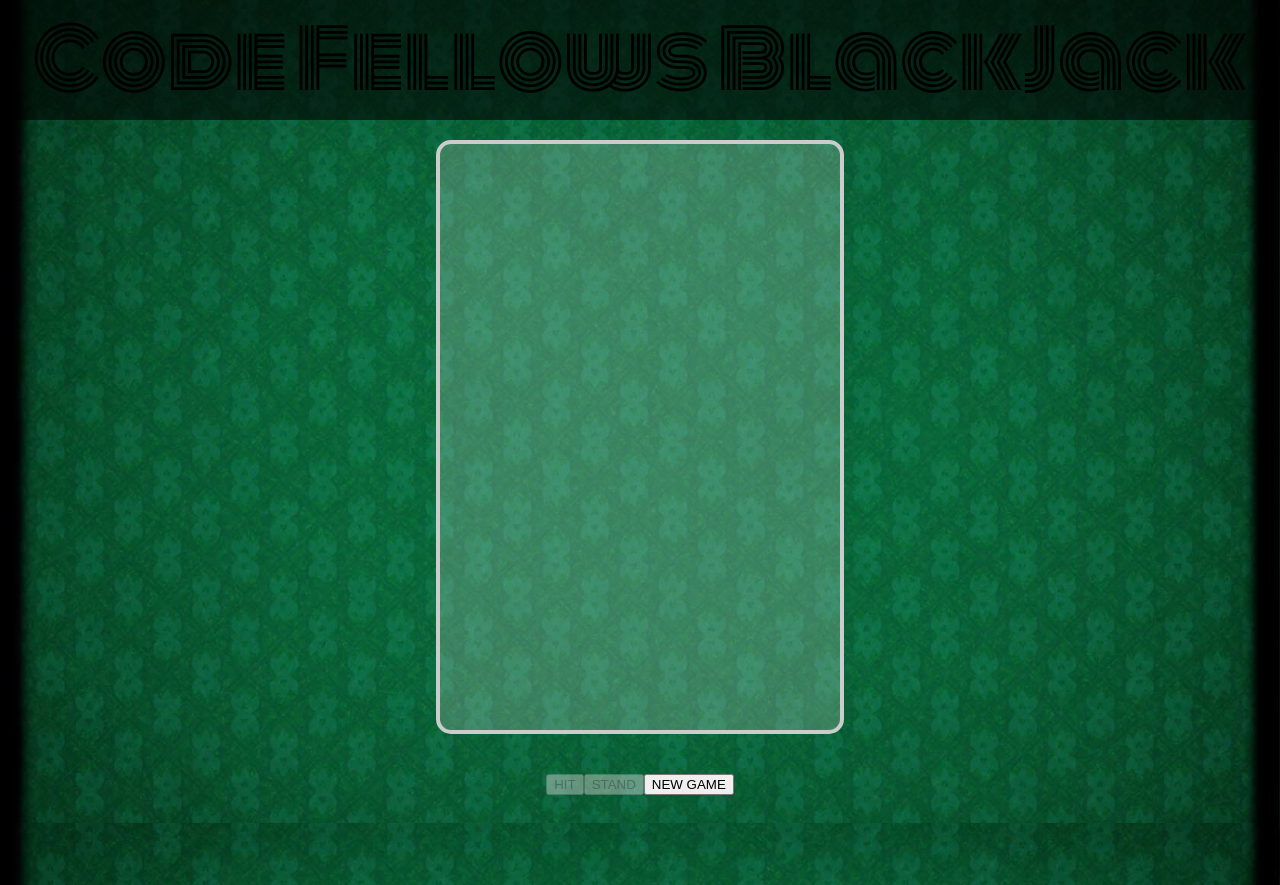
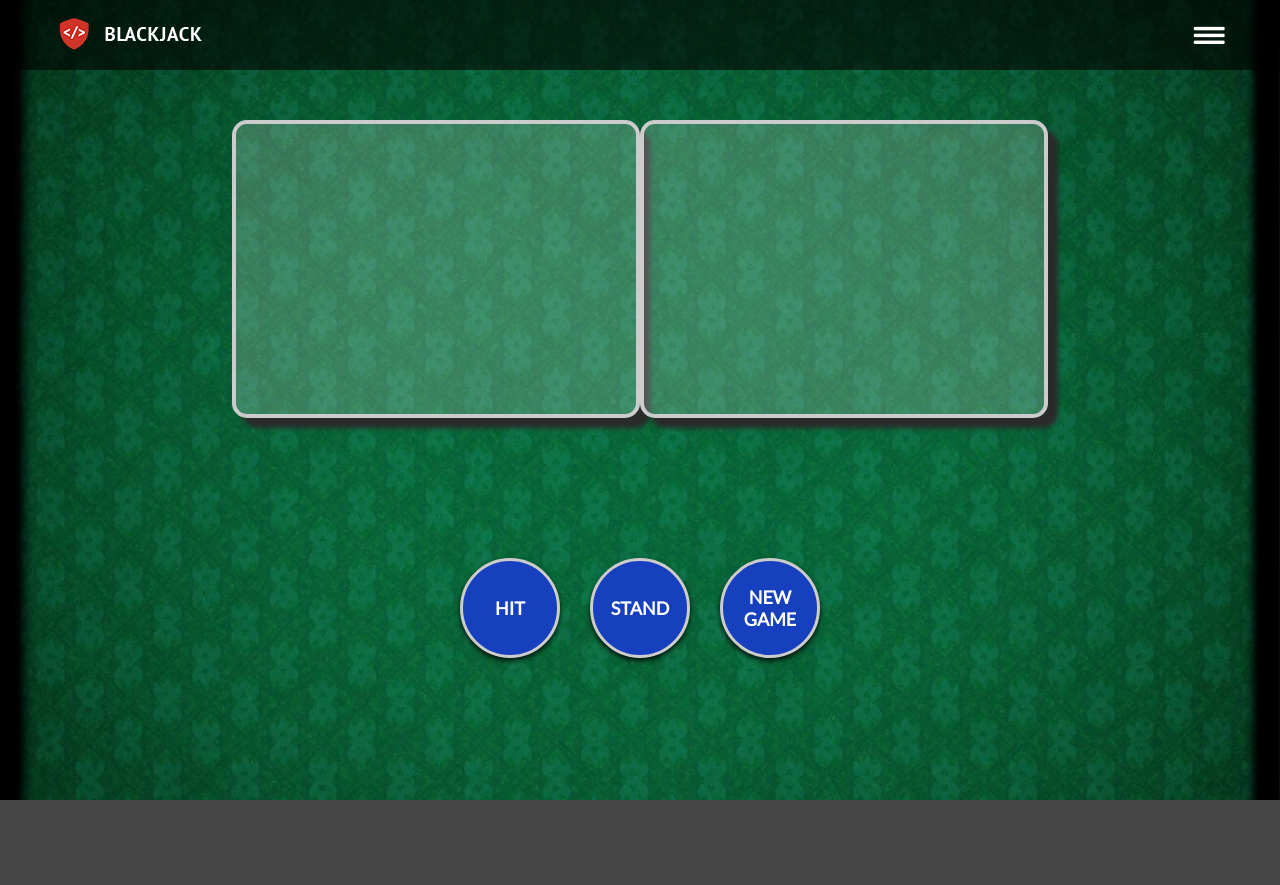
Before and after one commit to pmendoza72/201-Project, a plain HTML site: page blackjack.html in a window 1280 px wide. After the commit the page ends 800 px from the top, so only its background shows below. Drawn offline with Linux system fonts and the light colour scheme.

Commit message:
updated table, css, buttons

```diff
--- a/blackjack.html
+++ b/blackjack.html
@@ -3,19 +3,43 @@
 <head>
   <meta charset="utf-8">
   <title>Final Project | BlackJack</title>
-  <link rel="stylesheet" href="http://fonts.googleapis.com/css?family=Monoton&effect=neon">
+  <link rel="stylesheet" href="https://maxcdn.bootstrapcdn.com/font-awesome/4.7.0/css/font-awesome.min.css">
   <link rel="stylesheet" href="css/style.css">
 </head>
 <body class="blackjackbg">
-  <header><h2 class="font-effect-neon neonheader">Code Fellows BlackJack</h2></header>
+
+  <!-- The overlay -->
+  <div id="nav" class="overlay">
+    <!-- Closes the overlay navigation -->
+    <a href="#" class="closeBtn" onclick="closeNav()">&times;</a>
+
+    <!-- Overlay content -->
+    <div class="overlay-content">
+      <a href="#">New Player</a>
+      <a href="#">BlackJack</a>
+      <a href="#">Hire Us</a>
+    </div>
+
+  </div>
+
+  <header>
+    <div><img src="img/cf-blackjack-logo.png" alt="logo"></div>
+    <!-- Opens the overlay navigation -->
+    <div><a href="#" class="openBtn" onclick="openNav()"><span class="fa fa-bars fa-3" aria-hidden="true"></span></a></div>
+  </header>
   <main>
     <section>
-      <table class="cardtable">
-        <tr id="dealerCards">
-        </tr>
-        <tr id="playerCards">
-        </tr>
+      <table class="cardtable" id="dealer">
+        <tr id="dealerScore"></tr>
+        <tr id="dealerCards"></tr>
       </table>
+      <table class="cardtable" id="player">
+        <tr id="playerScore"></tr>
+        <tr id="playerCards"></tr>
+      </table>
+    </section>
+    <section>
+      <div id="msg"></div>
     </section>
     <section>
       <button id="hit">HIT</button>
--- a/css/reset.css
+++ b/css/reset.css
@@ -46,3 +46,27 @@ table {
 	border-collapse: collapse;
 	border-spacing: 0;
 }
+
+/* Reset `button` and button-style `input` default styles */
+input[type="submit"],
+input[type="reset"],
+input[type="button"],
+button {
+    background: none;
+    border: 0;
+    color: inherit;
+    /* cursor: default; */
+    font: inherit;
+    line-height: normal;
+    overflow: visible;
+    padding: 0;
+    -webkit-appearance: button; /* for input */
+    -webkit-user-select: none; /* for button */
+       -moz-user-select: none;
+        -ms-user-select: none;
+}
+input::-moz-focus-inner,
+button::-moz-focus-inner {
+    border: 0;
+    padding: 0;
+}
--- a/css/style.css
+++ b/css/style.css
@@ -1,4 +1,5 @@
 @import url("reset.css");
+@import url('https://fonts.googleapis.com/css?family=Lato');
 
 body {
   /*border: 4px solid red;*/
@@ -10,10 +11,28 @@ header, footer, aside, section {
 
 header {
   /*border: 4px solid blue;*/
-  display: flex;
-  justify-content: center;
+  display:flex;
+  flex-direction: row;
+  flex-wrap: wrap;
+  justify-content: space-between;
   align-content: center;
+  align-items: center;
+  height: 30px;
   background: rgba(0, 0, 0, 0.6);
+  margin-bottom: 20px;
+  position: fixed;
+  width: 100%;
+}
+
+header div {
+  margin: 0 30px;
+}
+
+.fa-bars {
+  color: #fff;
+  font-size: 24px;
+  padding-right: 40px;
+  transform: scale(1.5,1);
 }
 
 header h2 {
@@ -29,6 +48,7 @@ main {
   justify-content: center;
   align-content: center;
   align-items: center;
+  padding-top: 60px;
 }
 
 aside {
@@ -38,9 +58,25 @@ aside {
 section {
   /*border: 2px dashed #28065b;*/
   display: flex;
+  flex-direction: row;
+  flex-wrap: wrap;
   justify-content: center;
   align-content: center;
+  align-items: center;
+  padding-top: 40px;
 }
+
+section div.left, section div.right {
+  border: 4px solid #ccc;
+  background: rgba(255, 255, 255, 0.5);
+  margin: 50px;
+  padding: 20px;
+  border-radius: 15px;
+  width: 200px;
+  height: 290px;
+  box-shadow: 13px 13px 13px;
+}
+
 
 footer {
   /*border: 4px solid #8e641e;*/
@@ -58,7 +94,9 @@ table {
   border-collapse: separate;
   background: rgba(255,255,255,0.2);
   min-width: 408px;
-  min-height: 594px;
+  min-height: 298px;
+  box-shadow: 10px 10px 5px #2b2a2a;
+  margin: 20px 0;
 }
 
 tr {
@@ -71,6 +109,8 @@ td {
 
 td img {
   transform: scale(0.7, 0.7);
+  box-shadow: 13px 13px 13px;
+  transition-duration: 2.5s;
 }
 
 h1 {
@@ -144,3 +184,108 @@ video#bgvid {
   /*font-size: 8em;*/
   text-align: center;
 }
+
+button {
+  border: 3px solid #ccc;
+  border-radius: 50px;
+  padding: 5px;
+  margin: 0 15px;
+  background-color: #1640be;
+  color: #fff;
+  width: 100px;
+  height: 100px;
+  font-size: 18px;
+  font-weight: bold;
+  font-family: 'Lato', sans-serif;
+  box-shadow: 0 3px 5px rgba(0, 0, 0, 0.8);
+  outline:none;
+  /*box-shadow: 0 0 13px;*/
+}
+
+button:hover {
+  background-color: #000;
+  color: #fff;
+}
+
+@media (max-width: 760px) {
+
+header div {
+  margin-left: 5px;
+}
+}
+
+@media (max-width: 796px) {
+
+button {
+  margin-top: 20px;
+}
+}
+
+
+/* Overlay Menu Navigation */
+
+/* The Overlay (background) */
+.overlay {
+    /* Height & width depends on how you want to reveal the overlay (see JS below) */
+    height: 0;
+    width: 100%;
+    position: fixed; /* Stay in place */
+    z-index: 1; /* Sit on top */
+    left: 0;
+    top: 0;
+    background-color: rgb(0,0,0); /* Black fallback color */
+    background-color: rgba(0,0,0, 0.9); /* Black w/opacity */
+    overflow-x: hidden; /* Disable horizontal scroll */
+    transition: 0.5s; /* 0.5 second transition effect to slide in or slide down the overlay (height or width, depending on reveal) */
+}
+
+/* Position the content inside the overlay */
+.overlay-content {
+    position: relative;
+    top: 15%; /* 25% from the top */
+    width: 100%; /* 100% width */
+    text-align: center; /* Centered text/links */
+    margin-top: 30px; /* 30px top margin to avoid conflict with the close button on smaller screens */
+}
+
+/* The navigation links inside the overlay */
+.overlay a {
+    font-family: sans-serif;
+    padding: 20px 0;
+    text-decoration: none;
+    font-size: 36px;
+    /*background-color: #1a1919;
+    border: 2px solid #ccc;*/
+    margin: 40px;
+    color: #818181;
+    display: block; /* Display block instead of inline */
+    transition: 0.3s; /* Transition effects on hover (color) */
+}
+
+/* When you mouse over the navigation links, change their color */
+.overlay a:hover, .overlay a:focus {
+    color: #fff;
+    /*background-color: #000;*/
+}
+
+/* Position the close button (top right corner) */
+.overlay .closeBtn {
+    position: absolute;
+    /*top: 20px;*/
+    right: 45px;
+    font-size: 60px;
+    padding: 8px;
+    margin: 0;
+    border: 0;
+    background-color: transparent;
+}
+
+/* When the height of the screen is less than 450 pixels, change the font-size of the links and position the close button again, so they don't overlap */
+@media screen and (max-height: 450px) {
+    .overlay a {font-size: 20px}
+    .overlay .closeBtn {
+        font-size: 40px;
+        top: 15px;
+        right: 35px;
+    }
+}
```
Also changed, not shown: img/cf-blackjack-logo.png (added), 2 other files.
